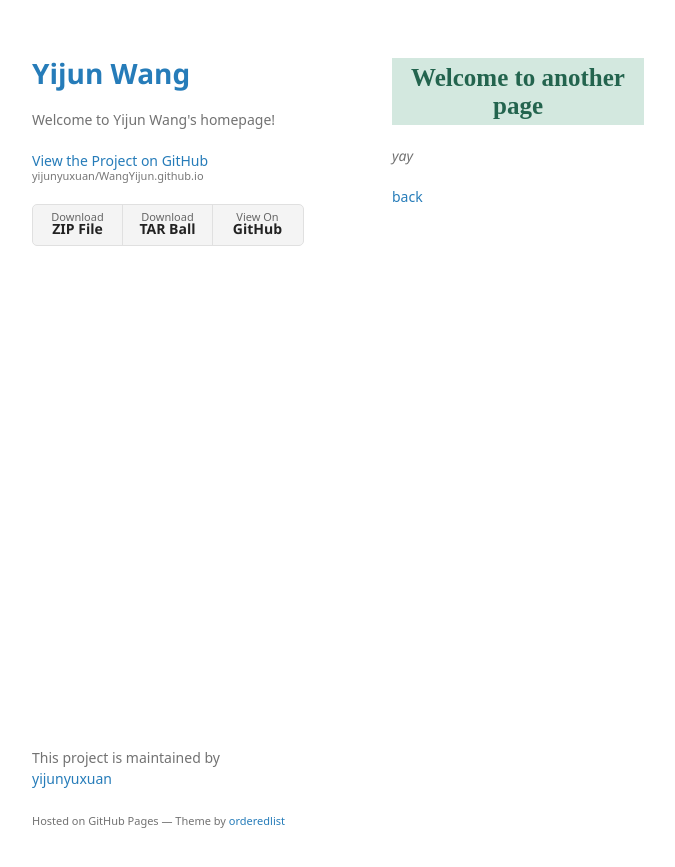
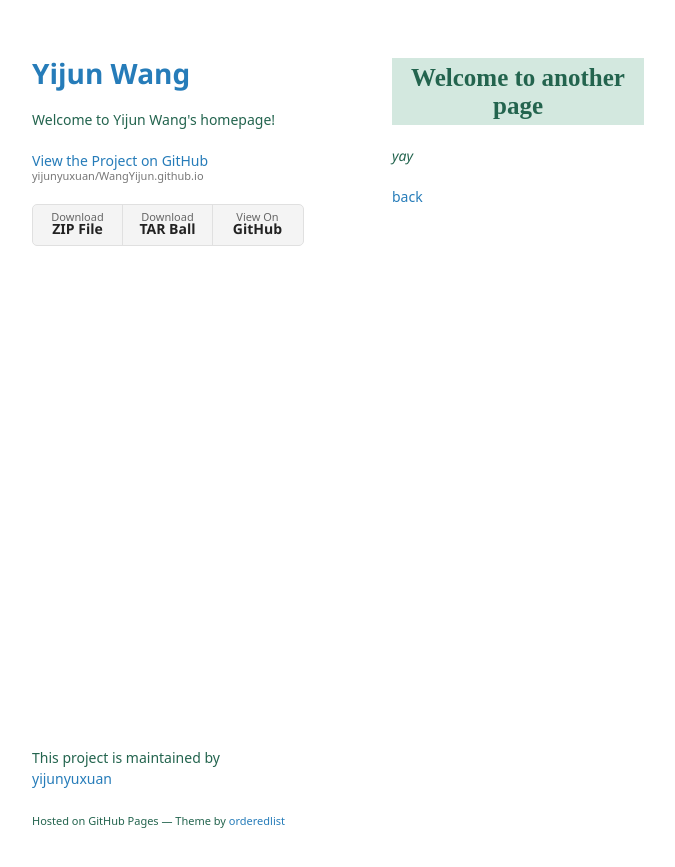
Before and after one commit to yijunyuxuan/WangYijun.github.io, a Jekyll site: the page built from another-page.md, in a window 1280 px wide. Shown: the top 867 px of the page, without its empty margins (178-853 px from the left). Built offline with Jekyll 4.4.1, drawn with Linux system fonts in a browser that asks for light colours; some web fonts are replaced; our own code applies the rules of GitHub Pages for plain Markdown files.

Commit message:
Update jekyll-theme-minimal.scss

```diff
--- a/_sass/jekyll-theme-minimal.scss
+++ b/_sass/jekyll-theme-minimal.scss
@@ -16,6 +16,10 @@ h1, h2, h3, h4, h5, h6 {
 
 p, ul, ol, table, pre, dl {
   margin:0 0 20px;
+}
+
+p {
+  color: #23644e;
 }
 
 h1, h2, h3 {
```
